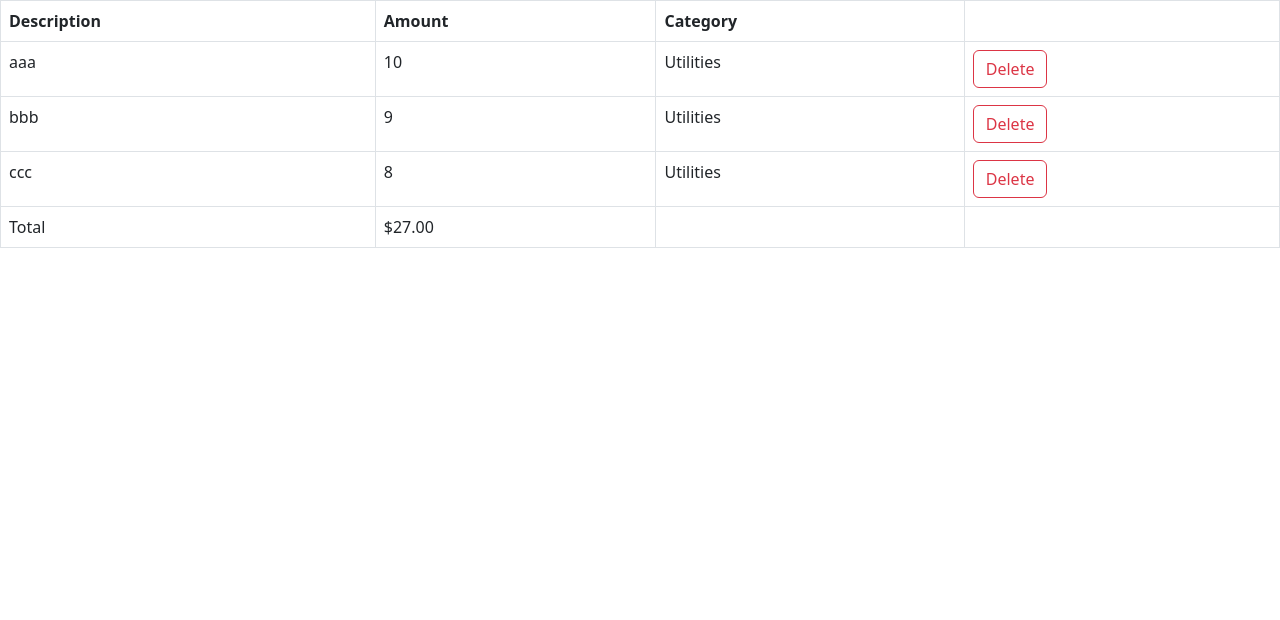
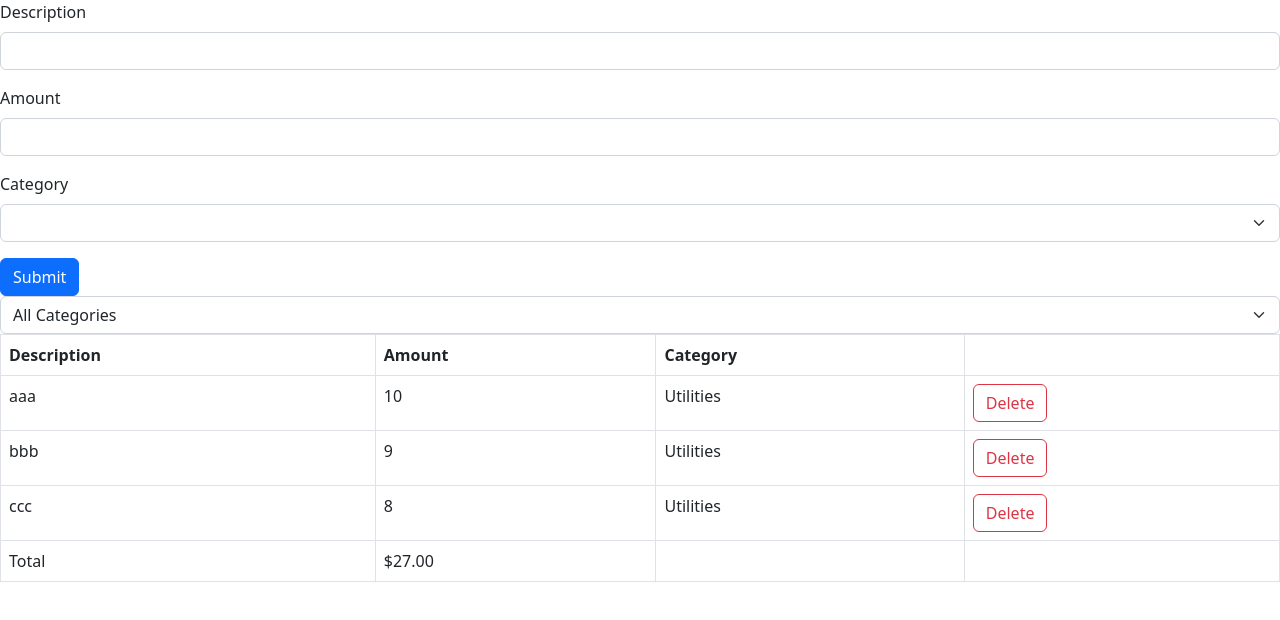
Before and after one commit to elkhvn/react-app-1-course, a React (Vite) app: page / in a window 1280 px wide. Shown: the top 620 px of the page. Built offline with nearby package versions, Linux system fonts and the light colour scheme.

Commit message:
Add expense form to add expenses

```diff
--- a/src/App.tsx
+++ b/src/App.tsx
@@ -1,20 +1,36 @@
 import { useState } from "react";
 import ExpenseList from "./expense-tracker/components/ExpenseList";
+import ExpenseFilter from "./expense-tracker/components/ExpenseFilter";
+import ExpenseForm from "./expense-tracker/components/ExpenseForm";
+
+export const categories = ["Groceries", "Utilies", "Entertainment"];
 
 function App() {
+  const [selectedCategory, setSelectedCategory] = useState("");
+
   const [expenses, setExpenses] = useState([
     { id: 1, description: "aaa", amount: 10, category: "Utilities" },
     { id: 2, description: "bbb", amount: 9, category: "Utilities" },
     { id: 3, description: "ccc", amount: 8, category: "Utilities" },
   ]);
 
+  const visibleExpenses = selectedCategory
+    ? expenses.filter((expense) => expense.category === selectedCategory)
+    : expenses;
+
   return (
-    <ExpenseList
-      expenses={expenses}
-      onDelete={(id) =>
-        setExpenses(expenses.filter((expense) => expense.id !== id))
-      }
-    />
+    <div>
+      <ExpenseForm></ExpenseForm>
+      <ExpenseFilter
+        onSelectCategory={(category) => setSelectedCategory(category)}
+      ></ExpenseFilter>
+      <ExpenseList
+        expenses={visibleExpenses}
+        onDelete={(id) =>
+          setExpenses(expenses.filter((expense) => expense.id !== id))
+        }
+      />
+    </div>
   );
 }
 
--- /dev/null
+++ b/src/expense-tracker/components/ExpenseFilter.tsx
@@ -0,0 +1,22 @@
+import { categories } from "../../App";
+
+interface ExpenseListProps {
+  onSelectCategory: (category: string) => void;
+}
+const ExpenseFilter = ({ onSelectCategory }: ExpenseListProps) => {
+  return (
+    <select
+      name="All Categories"
+      id=""
+      className="form-select"
+      onChange={(event) => onSelectCategory(event.target.value)}
+    >
+      <option value="">All Categories</option>
+      {categories.map((category) => (
+        <option key={category} value={category}>{category}</option>
+      ))}
+    </select>
+  );
+};
+
+export default ExpenseFilter;
--- /dev/null
+++ b/src/expense-tracker/components/ExpenseForm.tsx
@@ -0,0 +1,37 @@
+import { categories } from "../../App";
+
+const ExpenseForm = () => {
+  return (
+    <form action="">
+      <div className="mb-3">
+        <label htmlFor="description" className="form-label">
+          Description
+        </label>
+        <input id="description" type="text" className="form-control" />
+      </div>
+
+      <div className="mb-3">
+        <label htmlFor="amount" className="form-label">
+          Amount
+        </label>
+        <input id="amount" type="number" className="form-control" />
+      </div>
+      <div className="mb-3">
+        <label htmlFor="category" className="form-label">
+          Category
+        </label>
+        <select name="" id="category" className="form-select">
+          <option value=""></option>
+          {categories.map((category) => (
+            <option key={category} value={category}>
+              {category}
+            </option>
+          ))}
+        </select>
+      </div>
+      <button className="btn btn-primary">Submit</button>
+    </form>
+  );
+};
+
+export default ExpenseForm;
--- a/src/expense-tracker/components/ExpenseList.tsx
+++ b/src/expense-tracker/components/ExpenseList.tsx
@@ -1,4 +1,3 @@
-import React from "react";
 
 interface Expense {
   id: number;
```
